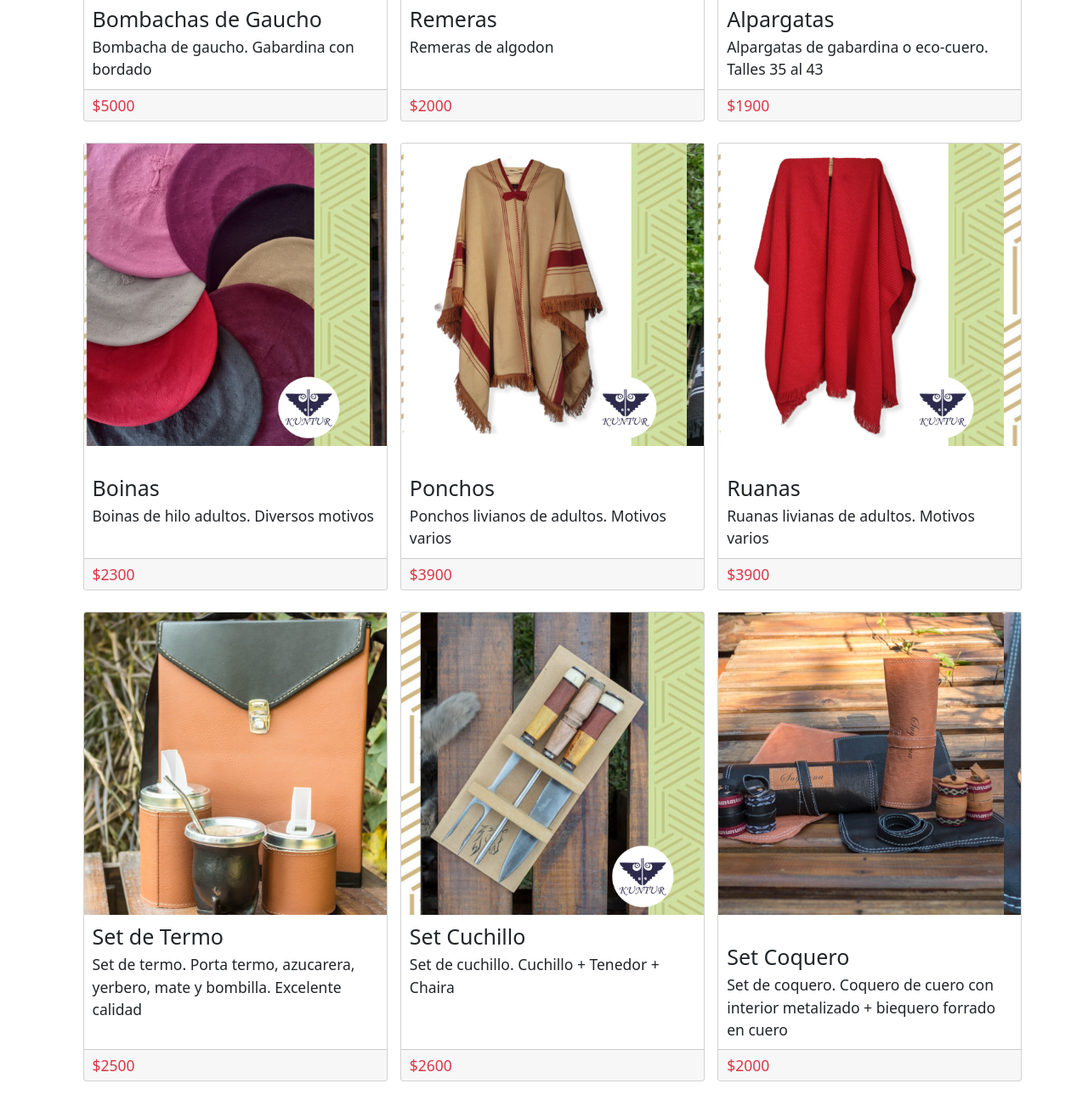
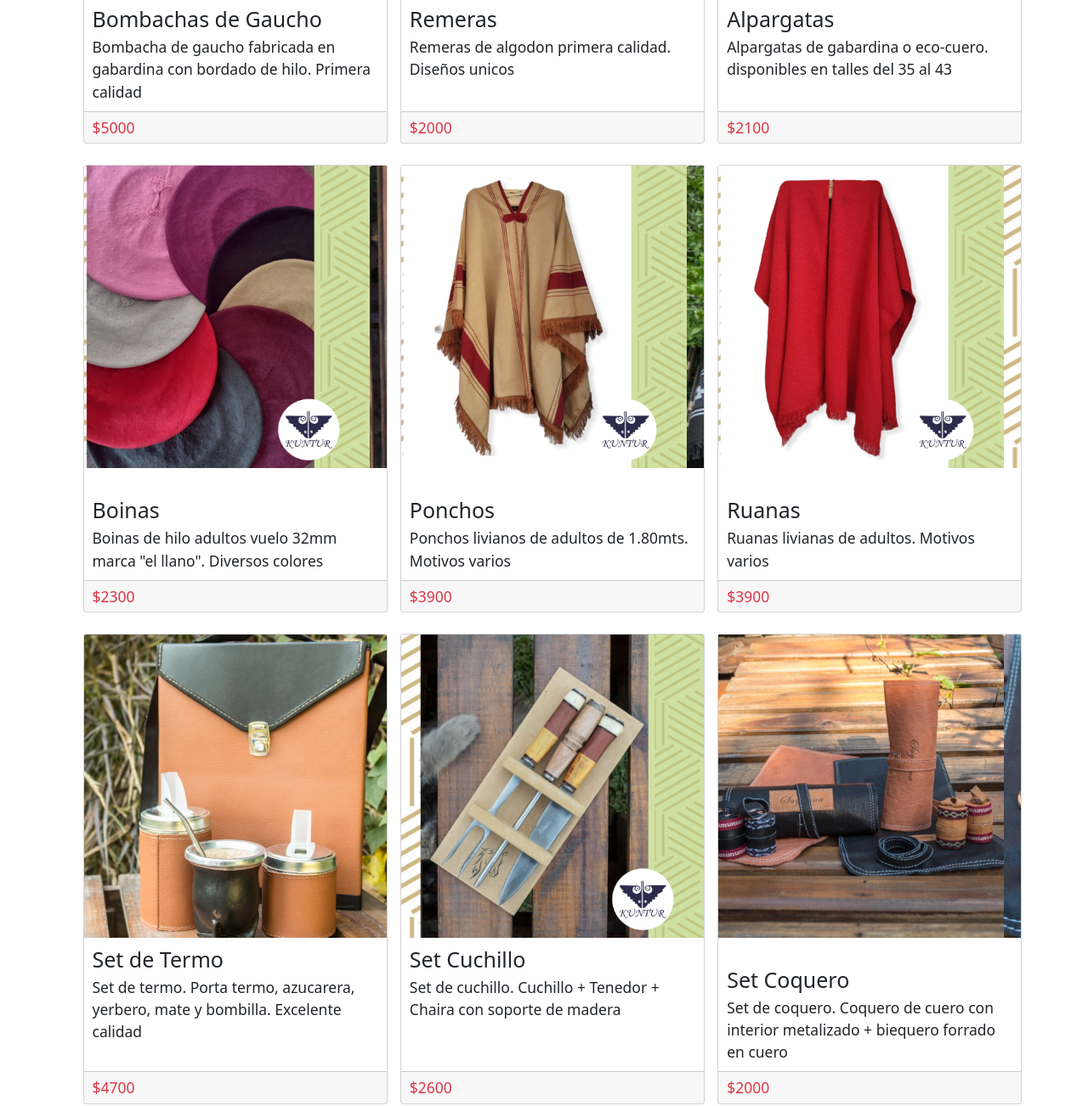
Before and after one commit to RamaSalazar/Kuntur, a website: page pages/catalogo.html in a window 1280 px wide. Shown: the part 652-1954 px from the top of the page at 85% size. Drawn offline with nearby package versions, Linux system fonts and the light colour scheme.

Commit message:
cambio de cpu

```diff
--- a/pages/catalogo.html
+++ b/pages/catalogo.html
@@ -69,7 +69,7 @@
                     </article>
                 <div class="card-body">
                     <h3 class="card-title fs-1">Bombachas de Gaucho</h3>
-                        <p class="card-text fs-3">Bombacha de gaucho. Gabardina con bordado</p>
+                        <p class="card-text fs-3">Bombacha de gaucho fabricada en gabardina con bordado de hilo. Primera calidad</p>
                 </div>
                 <div class="card-footer">
                         <span class="text-danger fs-3">$5000</span>
@@ -107,7 +107,7 @@
                     </article>
                 <div class="card-body">
                     <h3 class="card-title fs-1">Remeras</h3>
-                        <p class="card-text fs-3">Remeras de algodon  </p>
+                        <p class="card-text fs-3">Remeras de algodon primera calidad. Diseños unicos </p>
                 </div>
                 <div class="card-footer">
                     <span class="text-danger fs-3">$2000</span>
@@ -139,10 +139,10 @@
                     </article>
                 <div class="card-body">
                     <h3 class="card-title fs-1">Alpargatas</h3>
-                        <p class="card-text fs-3">Alpargatas de gabardina o eco-cuero. Talles 35 al 43</p>
+                        <p class="card-text fs-3">Alpargatas de gabardina o eco-cuero. disponibles en talles del 35 al 43</p>
                 </div>
                 <div class="card-footer justify-content-center">
-                    <span class="text-danger fs-3">$1900</span>
+                    <span class="text-danger fs-3">$2100</span>
                 </div>
                 </div>
             </li>
@@ -171,7 +171,7 @@
                     </article>
                 <div class="card-body">
                     <h3 class="card-title fs-1">Boinas</h3>
-                        <p class="card-text fs-3">Boinas de hilo adultos. Diversos motivos</p>
+                        <p class="card-text fs-3">Boinas de hilo adultos vuelo 32mm marca "el llano". Diversos colores</p>
                 </div>
                 <div class="card-footer justify-content-center">
                     <span class="text-danger fs-3">$2300</span>
@@ -200,7 +200,7 @@
                     </article>
                 <div class="card-body">
                     <h3 class="card-title fs-1">Ponchos</h3>
-                        <p class="card-text fs-3">Ponchos livianos de adultos. Motivos varios </p>
+                        <p class="card-text fs-3">Ponchos livianos de adultos de 1.80mts. Motivos varios </p>
                 </div>
                 <div class="card-footer justify-content-center">
                     <span class="text-danger fs-3">$3900</span>
@@ -247,7 +247,7 @@
                         <p class="card-text fs-3">Set de termo. Porta termo, azucarera, yerbero, mate y bombilla. Excelente calidad</p>
                 </div>
                 <div class="card-footer justify-content-center">
-                    <span class="text-danger fs-3">$2500</span>
+                    <span class="text-danger fs-3">$4700</span>
                 </div>
                 </div>
             </li>
@@ -256,7 +256,7 @@
                     <img src="../img/set-cuchillo.png" class="card-img-top" alt="cuchillos">
                 <div class="card-body">
                     <h3 class="card-title fs-1">Set Cuchillo</h3>
-                        <p class="card-text fs-3">Set de cuchillo. Cuchillo + Tenedor + Chaira</p>
+                        <p class="card-text fs-3">Set de cuchillo. Cuchillo + Tenedor + Chaira con soporte de madera</p>
                 </div>
                 <div class="card-footer justify-content-center">
                     <span class="text-danger fs-3">$2600</span>
--- a/sass/partials/class.scss
+++ b/sass/partials/class.scss
@@ -1,6 +1,6 @@
 main{
     margin: 0 auto;
-    max-width: 1200px
+    padding-bottom: $spacing-2;
 }
 .pages{
     @include flex(column, center, center, 0);
@@ -27,5 +27,6 @@
         font-family: sans-serif;
         font-size: $text-xs;
         font-weight: bold;
+        color: map-get($colors, text-color);
     }
 }
--- a/sass/partials/footer.scss
+++ b/sass/partials/footer.scss
@@ -1,12 +1,10 @@
 footer{
     @include flex(row, space-around, flex-start , 0);
-    width: 100vw;
     background-repeat: no-repeat;
     background-attachment: fixed;
     background-size: cover;
     background-color:  map-get($colors, alternative);
-    grid-area: footer;
-    margin-top: $spacing-2;
+    padding-top: $spacing-2;
 }
 
 .footer{
--- a/sass/partials/header.scss
+++ b/sass/partials/header.scss
@@ -5,8 +5,6 @@
 header{
     @include flex(row, space-around, center, 0);
     background-color:  map-get($colors, alternative);
-    grid-area: header;
-    width: 100vw;
 
 }
 .header{
```
Also changed, not shown: css/index.css.
